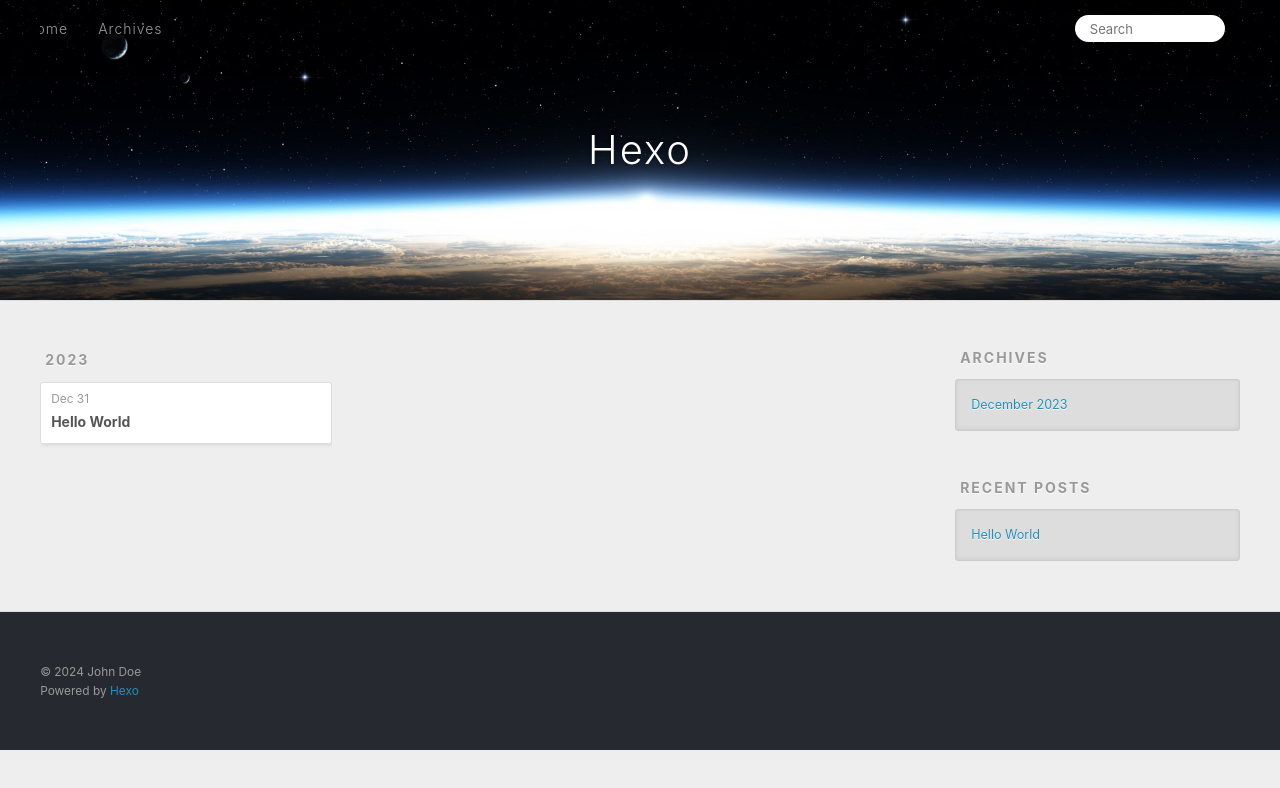
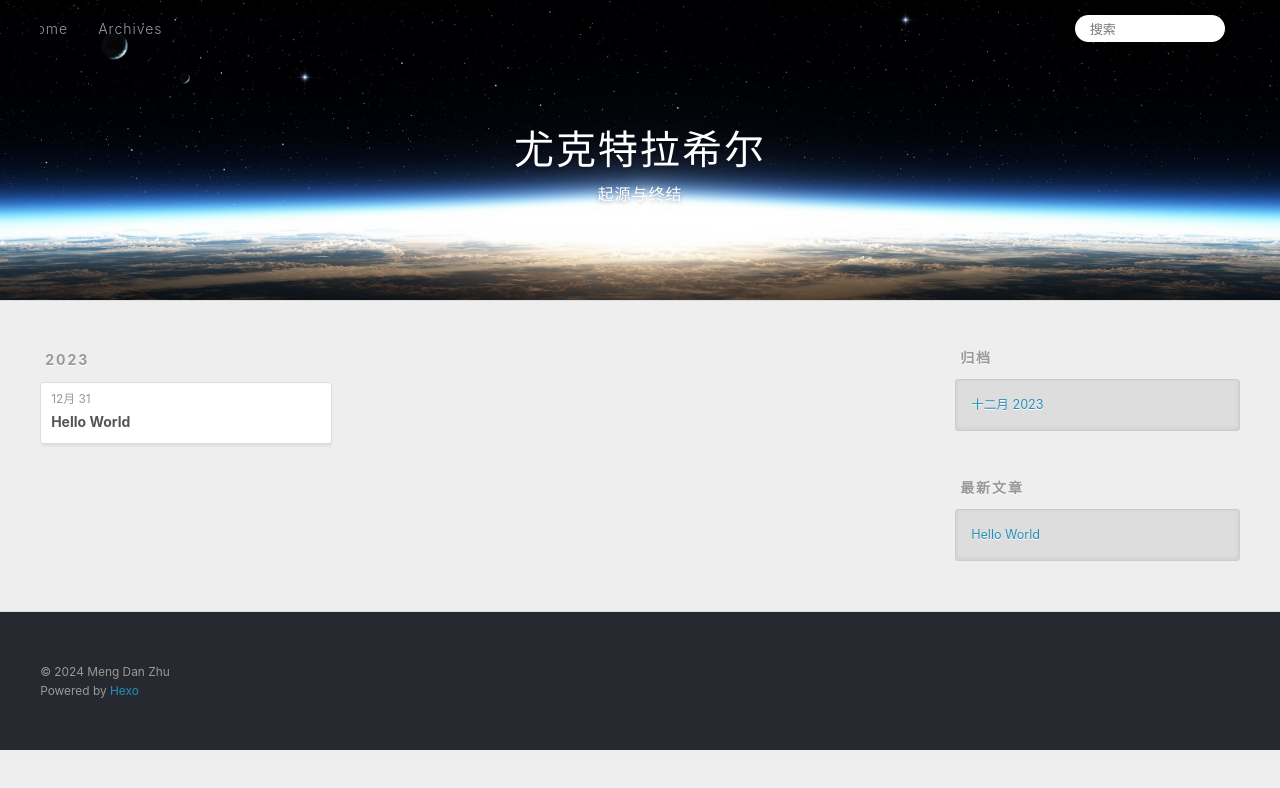
Before and after one commit to zeroeclipse-1231/zeroeclipse-1231.github.io, a plain HTML site: page archives/index.html in a window 1280 px wide. Both pictures are taken after a click on the link 1232 px from the left and 27 px from the top of the page. Drawn offline with Linux system fonts and the light colour scheme.

Commit message:
Site updated: 2024-01-01 15:17:47

```diff
--- a/archives/index.html
+++ b/archives/index.html
@@ -4,17 +4,19 @@
   <meta charset="utf-8">
 
 
-  <title>Archives | Hexo</title>
+  <title>归档 | 尤克特拉希尔</title>
   <meta name="viewport" content="width=device-width, initial-scale=1, shrink-to-fit=no">
-  <meta property="og:type" content="website">
-<meta property="og:title" content="Hexo">
+  <meta name="description" content="名为命运的长枪终将贯穿一切，地狱的火焰将蔓延至天边。">
+<meta property="og:type" content="website">
+<meta property="og:title" content="尤克特拉希尔">
 <meta property="og:url" content="http://example.com/archives/index.html">
-<meta property="og:site_name" content="Hexo">
-<meta property="og:locale" content="en_US">
-<meta property="article:author" content="John Doe">
+<meta property="og:site_name" content="尤克特拉希尔">
+<meta property="og:description" content="名为命运的长枪终将贯穿一切，地狱的火焰将蔓延至天边。">
+<meta property="og:locale" content="zh_CN">
+<meta property="article:author" content="Meng Dan Zhu">
 <meta name="twitter:card" content="summary">
 
-    <link rel="alternate" href="/atom.xml" title="Hexo" type="application/atom+xml">
+    <link rel="alternate" href="/atom.xml" title="尤克特拉希尔" type="application/atom+xml">
 
 
     <link rel="shortcut icon" href="/favicon.png">
@@ -39,8 +41,12 @@
   <div id="header-outer" class="outer">
     <div id="header-title" class="inner">
       <h1 id="logo-wrap">
-        <a href="/" id="logo">Hexo</a>
+        <a href="/" id="logo">尤克特拉希尔</a>
       </h1>
+
+        <h2 id="subtitle-wrap">
+          <a href="/" id="subtitle">起源与终结</a>
+        </h2>
 
     </div>
     <div id="header-inner" class="inner">
@@ -55,12 +61,12 @@
       <nav id="sub-nav">
 
 
-          <a class="nav-icon" href="/atom.xml" title="RSS Feed"><span class="fa fa-rss"></span></a>
+          <a class="nav-icon" href="/atom.xml" title="RSS 订阅"><span class="fa fa-rss"></span></a>
 
-        <a class="nav-icon nav-search-btn" title="Search"><span class="fa fa-search"></span></a>
+        <a class="nav-icon nav-search-btn" title="搜索"><span class="fa fa-search"></span></a>
       </nav>
       <div id="search-form-wrap">
-        <form action="//google.com/search" method="get" accept-charset="UTF-8" class="search-form"><input type="search" name="q" class="search-form-input" placeholder="Search"><button type="submit" class="search-form-submit">&#xF002;</button><input type="hidden" name="sitesearch" value="http://example.com"></form>
+        <form action="//google.com/search" method="get" accept-charset="UTF-8" class="search-form"><input type="search" name="q" class="search-form-input" placeholder="搜索"><button type="submit" class="search-form-submit">&#xF002;</button><input type="hidden" name="sitesearch" value="http://example.com"></form>
       </div>
     </div>
   </div>
@@ -84,7 +90,7 @@
   <div class="archive-article-inner">
     <header class="archive-article-header">
       <a href="/2023/12/31/hello-world/" class="archive-article-date">
-  <time class="dt-published" datetime="2023-12-31T14:37:22.884Z" itemprop="datePublished">Dec 31</time>
+  <time class="dt-published" datetime="2023-12-31T14:37:22.884Z" itemprop="datePublished">12月 31</time>
 </a>
 
 
@@ -116,9 +122,9 @@
 
 
   <div class="widget-wrap">
-    <h3 class="widget-title">Archives</h3>
+    <h3 class="widget-title">归档</h3>
     <div class="widget">
-      <ul class="archive-list"><li class="archive-list-item"><a class="archive-list-link" href="/archives/2023/12/">December 2023</a></li></ul>
+      <ul class="archive-list"><li class="archive-list-item"><a class="archive-list-link" href="/archives/2023/12/">十二月 2023</a></li></ul>
     </div>
   </div>
 
@@ -126,7 +132,7 @@
 
 
   <div class="widget-wrap">
-    <h3 class="widget-title">Recent Posts</h3>
+    <h3 class="widget-title">最新文章</h3>
     <div class="widget">
       <ul>
 
@@ -147,7 +153,7 @@
   <div class="outer">
     <div id="footer-info" class="inner">
 
-      &copy; 2024 John Doe<br>
+      &copy; 2024 Meng Dan Zhu<br>
       Powered by <a href="https://hexo.io/" target="_blank">Hexo</a>
     </div>
   </div>
```
Also changed, not shown: 2023/12/31/hello-world/index.html (+18 -14 lines), archives/2023/12/index.html (+22 -16 lines), archives/2023/index.html (+22 -16 lines), index.html (+22 -16 lines).
